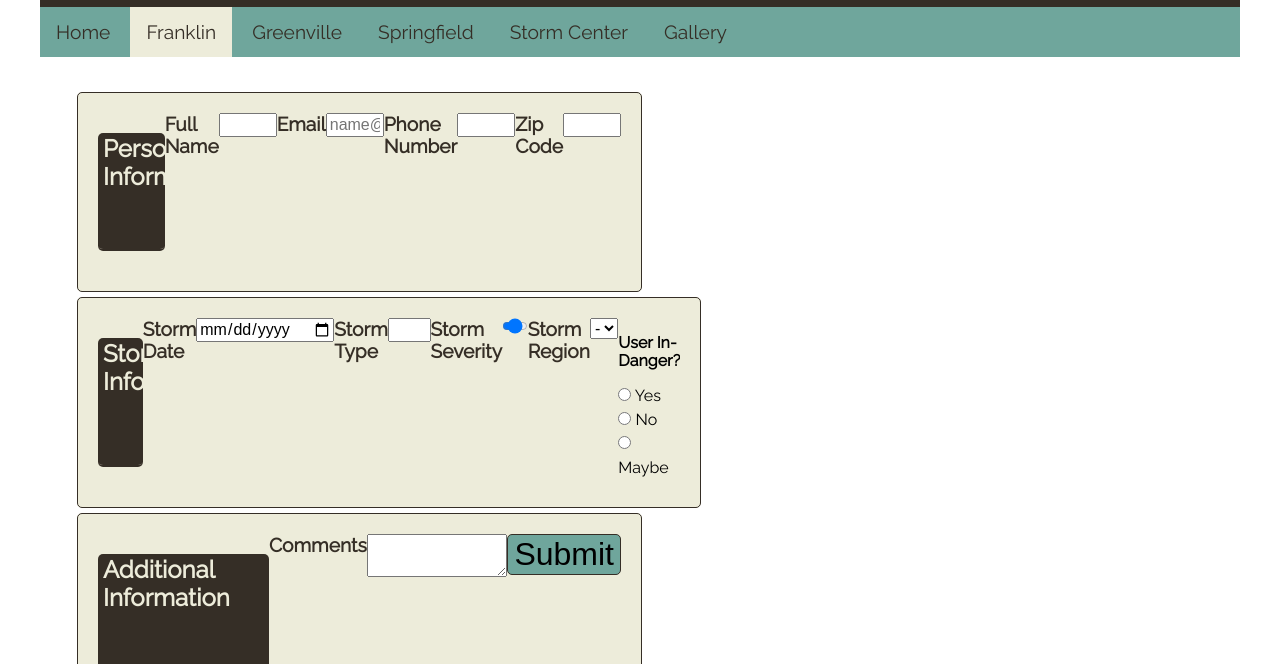
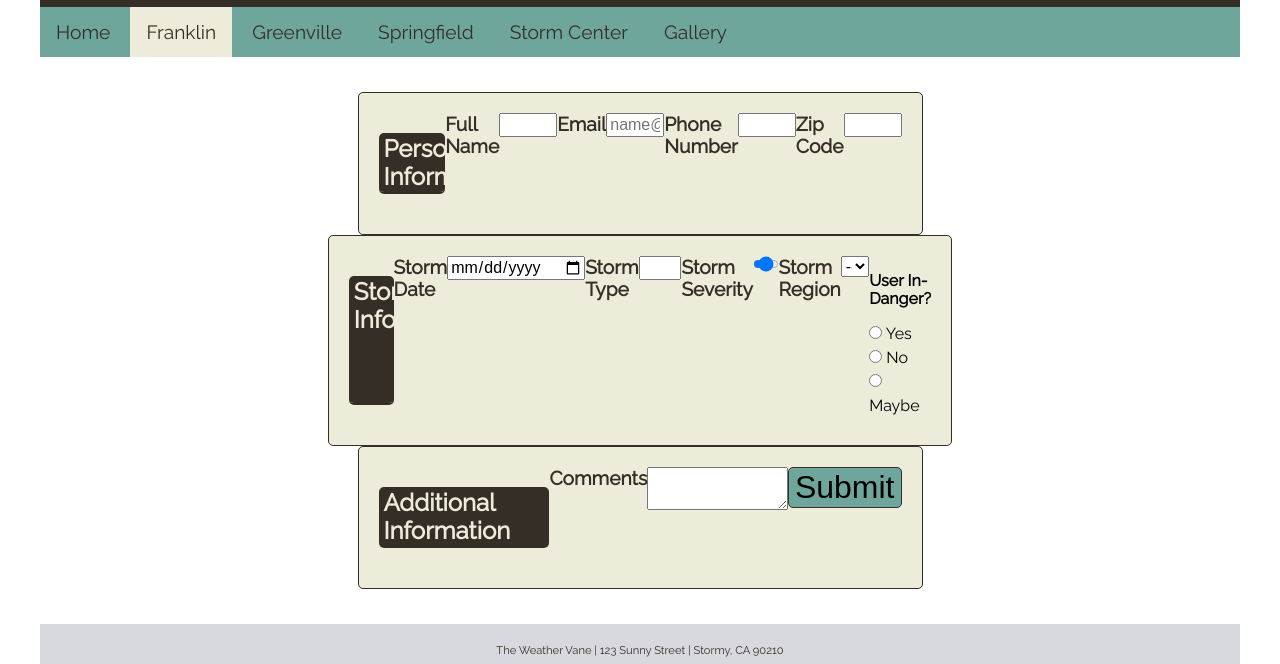
Before and after one commit to kristinaplauche/kristinaplauche.github.io, a plain HTML site: page assignments/lesson-8/stormcenter.html in a window 1280 px wide. Shown: the part 133-797 px from the top of the page. Drawn offline with Linux system fonts and the light colour scheme.

Commit message:
centered form
centered form in all view ports

```diff
--- a/assignments/lesson-8/stormcenter.html
+++ b/assignments/lesson-8/stormcenter.html
@@ -62,6 +62,7 @@
 
     <main>
         <form>
+            <div class="form-wrap">
                 <fieldset>
                     <h2>Personal Information</h2>
                     <div>
@@ -161,13 +162,7 @@
                     </div>
                 </fieldset>
 
-
-
-
-
-
-
-
+            </div>
         </form>
     </main>
 
--- a/assignments/lesson-8/styles/large-7.css
+++ b/assignments/lesson-8/styles/large-7.css
@@ -35,7 +35,10 @@
   }
 
   fieldset {
-    max-width: 50%;
+    width: 50%;
+    margin: auto;
 
   }
+
+
 }
--- a/assignments/lesson-8/styles/main-7.css
+++ b/assignments/lesson-8/styles/main-7.css
@@ -269,6 +269,7 @@
   flex-direction: column;
   justify-content: center;
 
+
 }
 
 fieldset {
@@ -344,6 +345,11 @@
   text-align: center;
 }
 
+.form-wrap {
+
+
+}
+
 
 @media only screen and (max-width: 37.5em) {
 .forecast {
--- a/assignments/lesson-8/styles/medium-7.css
+++ b/assignments/lesson-8/styles/medium-7.css
@@ -94,5 +94,6 @@
   padding: 20px;
   justify-content: flex-start;
   max-width: 75%;
+  margin: auto;
 }
 }
```
Lines whose indentation alone changed are shown as unchanged.
